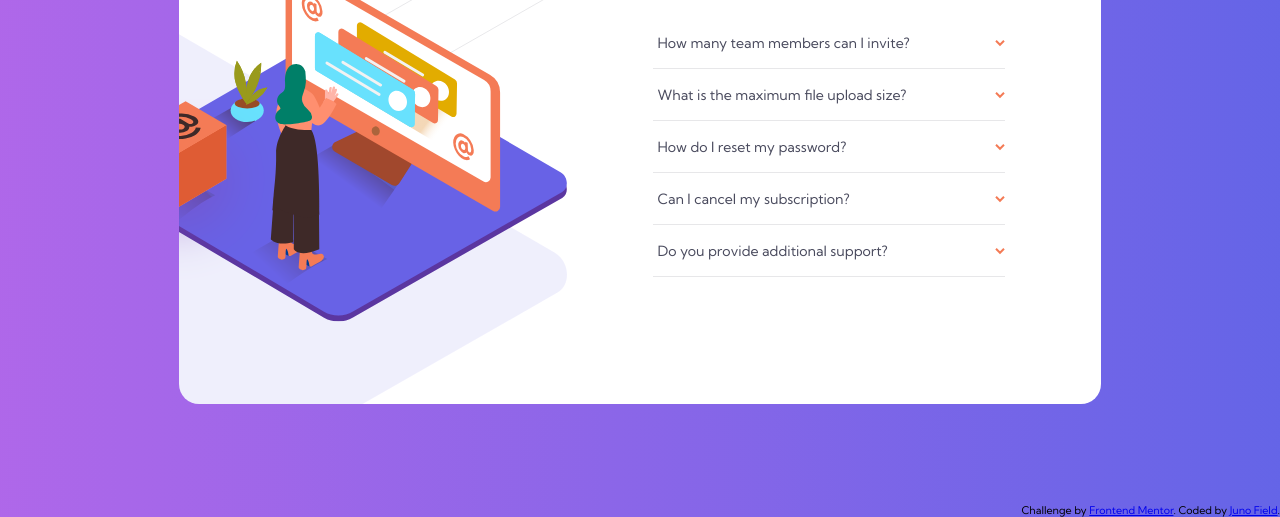
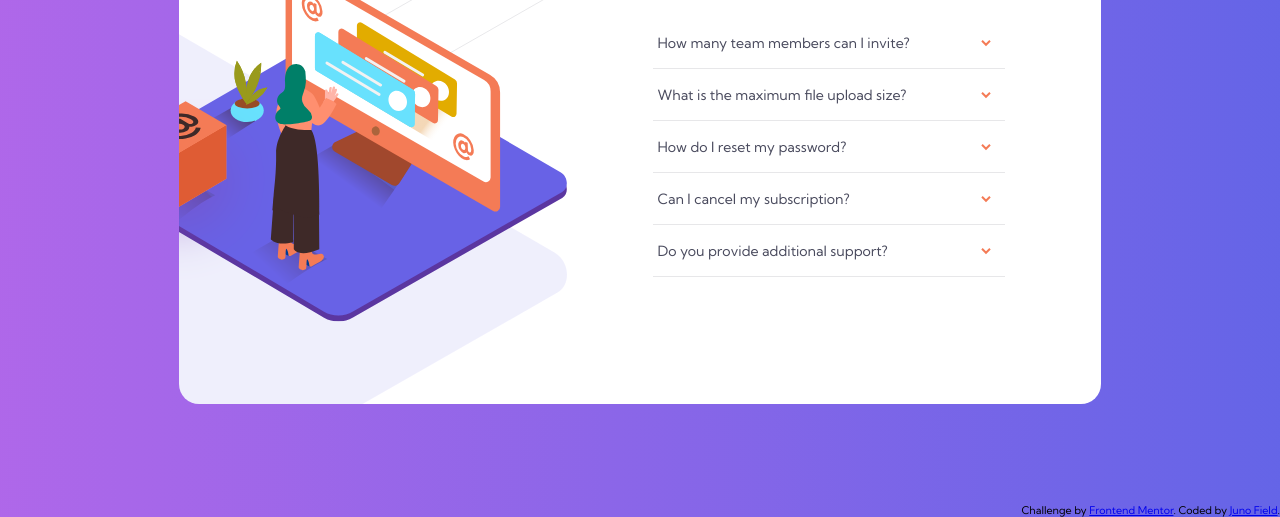
Before and after one commit to JunoField/fm5-faq-accordion-card, a website built with Parcel: page index.html in a window 1280 px wide. Shown: the part 283-800 px from the top of the page. Built offline with nearby package versions, Linux system fonts and the light colour scheme.

Commit message:
changed arrow format on desktop too. need to make them rotate

```diff
--- a/style.scss
+++ b/style.scss
@@ -111,6 +111,7 @@ body{
     display: block;
 }
 
+//accordion arrows
 .question::after{
     display: block;
     content: url(images/icon-arrow-down.svg);
@@ -120,12 +121,7 @@ body{
     height: 0;
     right: 10px;
     top: 16px;
-    /*z-index: 10;
-    -moz-transition: all 0.3s ease-in-out;
-    -ms-transition:all 0.3s ease-in-out;
-    -o-transition: all 0.3s ease-in-out;
-    -webkit-transition: all 0.3s ease-in-out;
-    transition: all 0.3s ease-in-out;*/
+
 }
 
 
@@ -178,6 +174,9 @@ body{
         background-position-x: 328px;
     }
 
+    .question::after{
+        right: 24px;
+    }
 
     .question-open{
         padding-top: 15px;
```
Also changed, not shown: README-template.md, 2 other files.
